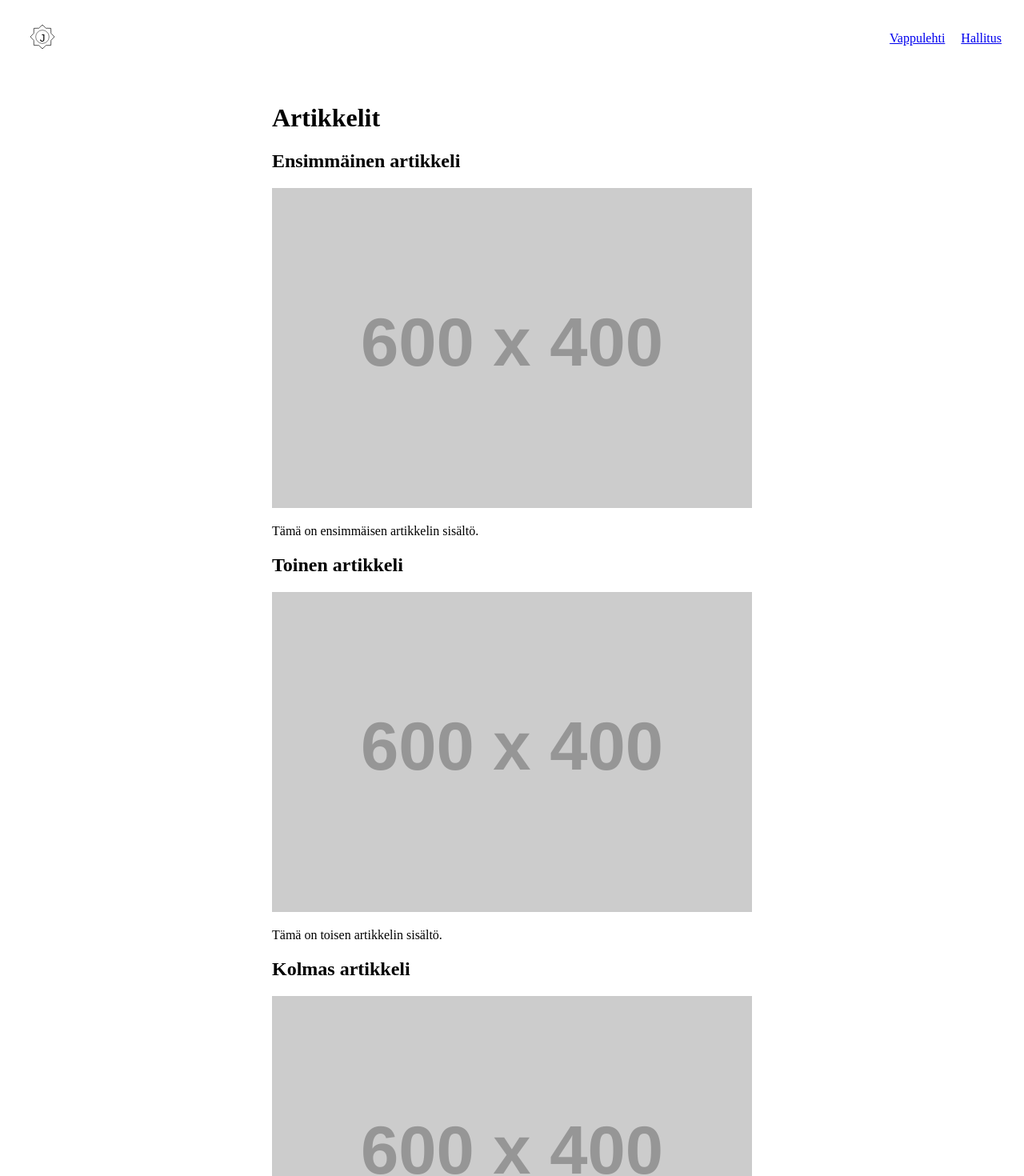
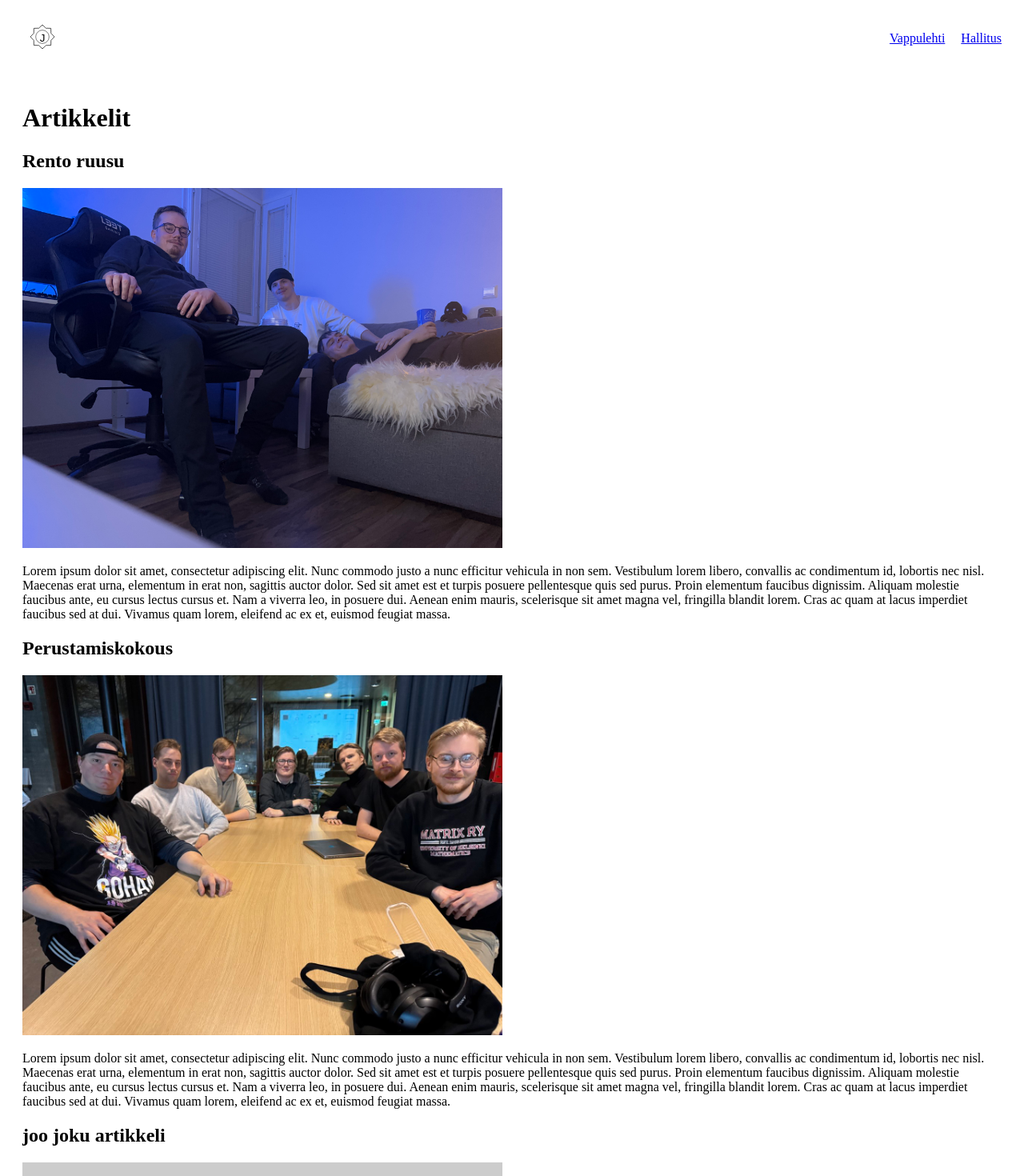
Before and after one commit to kurkilmo/jyty-web, a Next.js app: page /vappulehti in a window 1280 px wide. Shown: the top 1470 px of the page at 80% size. Built offline with nearby package versions, Linux system fonts and the light colour scheme.

Commit message:
chore: added content to vappulehti for testing

```diff
--- a/pages/vappulehti.js
+++ b/pages/vappulehti.js
@@ -3,20 +3,20 @@ import Layout from "../components/Layout";
 const articles = [
   {
     id: 1,
-    title: "Ensimmäinen artikkeli",
-    content: "Tämä on ensimmäisen artikkelin sisältö.",
-    image: "https://placehold.co/600x400", // Placeholder-kuva
+    title: "Rento ruusu",
+    content: "Lorem ipsum dolor sit amet, consectetur adipiscing elit. Nunc commodo justo a nunc efficitur vehicula in non sem. Vestibulum lorem libero, convallis ac condimentum id, lobortis nec nisl. Maecenas erat urna, elementum in erat non, sagittis auctor dolor. Sed sit amet est et turpis posuere pellentesque quis sed purus. Proin elementum faucibus dignissim. Aliquam molestie faucibus ante, eu cursus lectus cursus et. Nam a viverra leo, in posuere dui. Aenean enim mauris, scelerisque sit amet magna vel, fringilla blandit lorem. Cras ac quam at lacus imperdiet faucibus sed at dui. Vivamus quam lorem, eleifend ac ex et, euismod feugiat massa.",
+    image: "rentoruusu.JPG", // Placeholder-kuva
   },
   {
     id: 2,
-    title: "Toinen artikkeli",
-    content: "Tämä on toisen artikkelin sisältö.",
-    image: "https://placehold.co/600x400", // Placeholder-kuva
+    title: "Perustamiskokous",
+    content: "Lorem ipsum dolor sit amet, consectetur adipiscing elit. Nunc commodo justo a nunc efficitur vehicula in non sem. Vestibulum lorem libero, convallis ac condimentum id, lobortis nec nisl. Maecenas erat urna, elementum in erat non, sagittis auctor dolor. Sed sit amet est et turpis posuere pellentesque quis sed purus. Proin elementum faucibus dignissim. Aliquam molestie faucibus ante, eu cursus lectus cursus et. Nam a viverra leo, in posuere dui. Aenean enim mauris, scelerisque sit amet magna vel, fringilla blandit lorem. Cras ac quam at lacus imperdiet faucibus sed at dui. Vivamus quam lorem, eleifend ac ex et, euismod feugiat massa.",
+    image: "perustamis.jpg", // Testikuva
   },
   {
     id: 3,
-    title: "Kolmas artikkeli",
-    content: "Tämä on kolmannen artikkelin sisältö.",
+    title: "joo joku artikkeli",
+    content: "Lorem ipsum dolor sit amet, consectetur adipiscing elit. Nunc commodo justo a nunc efficitur vehicula in non sem. Vestibulum lorem libero, convallis ac condimentum id, lobortis nec nisl. Maecenas erat urna, elementum in erat non, sagittis auctor dolor. Sed sit amet est et turpis posuere pellentesque quis sed purus. Proin elementum faucibus dignissim. Aliquam molestie faucibus ante, eu cursus lectus cursus et. Nam a viverra leo, in posuere dui. Aenean enim mauris, scelerisque sit amet magna vel, fringilla blandit lorem. Cras ac quam at lacus imperdiet faucibus sed at dui. Vivamus quam lorem, eleifend ac ex et, euismod feugiat massa.",
     image: "https://placehold.co/600x400", // Placeholder-kuva
   },
 ];
```
Also changed, not shown: public/perustamis.jpg (added), public/rentoruusu.JPG (added).
